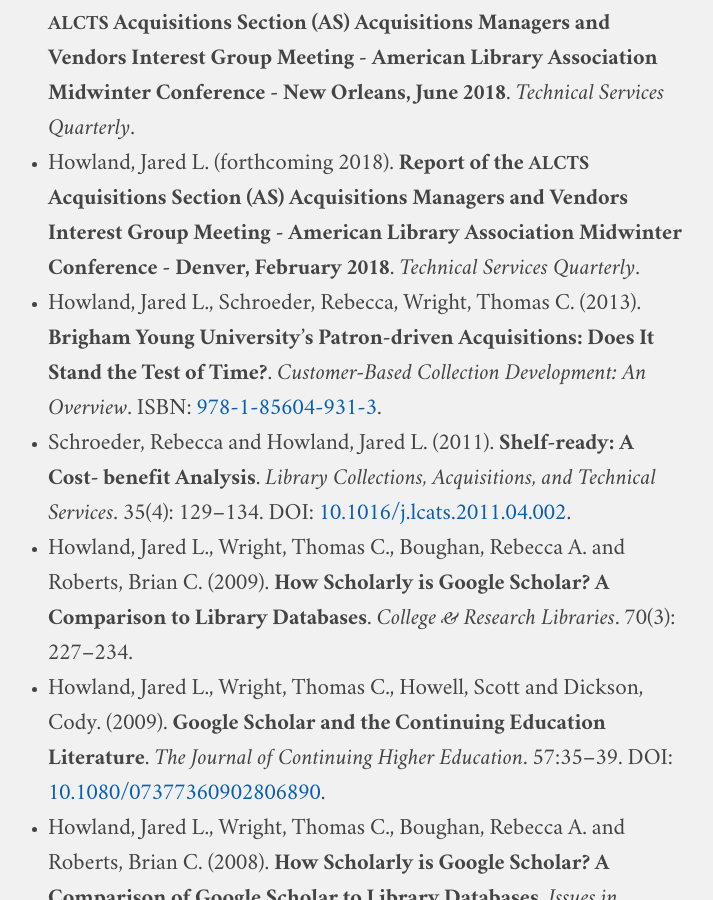
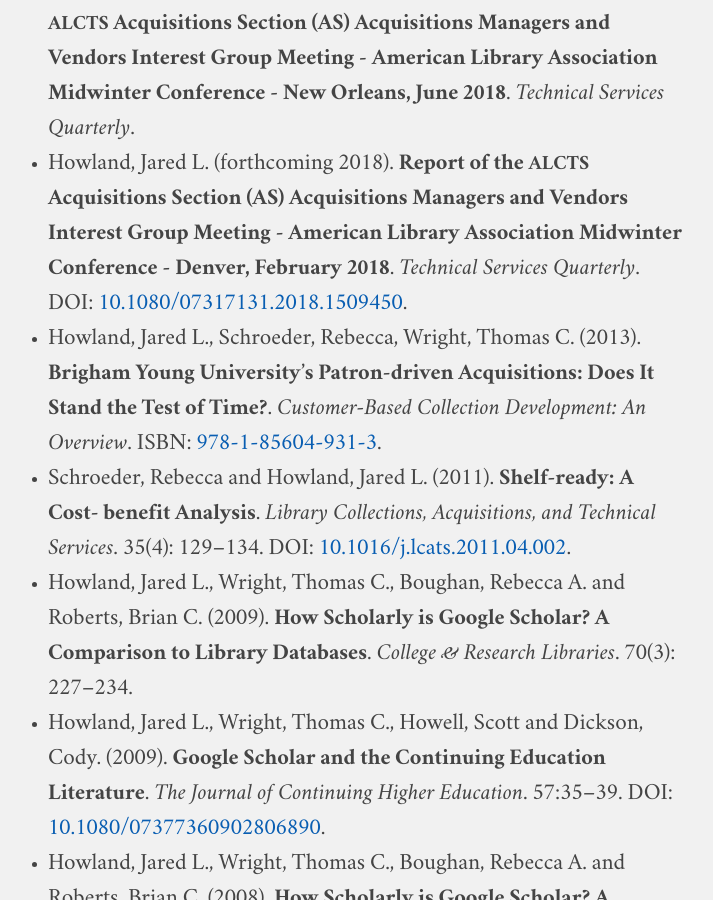
Before and after one commit to jaredhowland/jaredhowland.github.io, a Jekyll site: the page built from content/vita.md, in a window 1280 px wide and 900 px high, scrolled down 3520 px. Shown: the whole window, without its empty margins (272-985 px from the left). Built offline with Jekyll 4.4.1, drawn with Linux system fonts in a browser that asks for light colours.

Commit message:
[ADD] DOI to publication in vitae

```diff
--- a/content/vita.md
+++ b/content/vita.md
@@ -86,7 +86,7 @@ Provo, <span class="caps">UT</span> 84602
 ## Publications ##
 
 * Howland, Jared L. and Sochay, Lee (forthcoming 2018). **Report of the <span class="caps">ALCTS</span> Acquisitions Section (AS) Acquisitions Managers and Vendors Interest Group Meeting - American Library Association Midwinter Conference - New Orleans, June 2018**. *Technical Services Quarterly*.
-* Howland, Jared L. (forthcoming 2018). **Report of the <span class="caps">ALCTS</span> Acquisitions Section (AS) Acquisitions Managers and Vendors Interest Group Meeting - American Library Association Midwinter Conference - Denver, February 2018**. *Technical Services Quarterly*.
+* Howland, Jared L. (forthcoming 2018). **Report of the <span class="caps">ALCTS</span> Acquisitions Section (AS) Acquisitions Managers and Vendors Interest Group Meeting - American Library Association Midwinter Conference - Denver, February 2018**. *Technical Services Quarterly*. DOI: [10.1080/07317131.2018.1509450][19].
 * Howland, Jared L., Schroeder, Rebecca, Wright, Thomas C. (2013). **Brigham Young University’s Patron-driven Acquisitions: Does It Stand the Test of Time?**. *Customer-Based Collection Development: An Overview*. ISBN: [978-1-85604-931-3][14].
 * Schroeder, Rebecca and Howland, Jared L. (2011). **Shelf-ready: A Cost- benefit Analysis**. *Library Collections, Acquisitions, and Technical Services*. 35(4): 129–134. DOI: [10.1016/j.lcats.2011.04.002][1].
 * Howland, Jared L., Wright, Thomas C., Boughan, Rebecca A. and Roberts, Brian C. (2009). **How Scholarly is Google Scholar? A Comparison to Library Databases**. *College & Research Libraries*. 70(3): 227–234.
```
Also changed, not shown: other parts of content/vita.md (+1 -0 lines).
